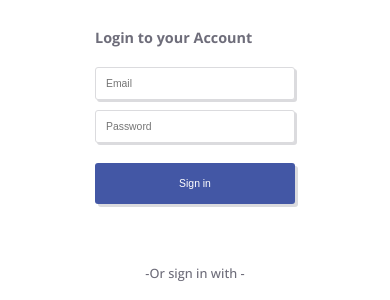
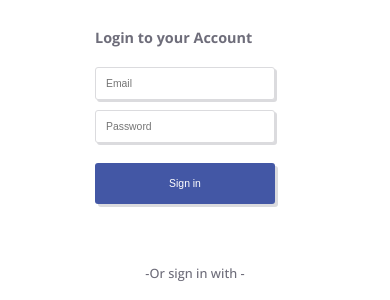
Before and after one commit to Dfunmi/Login-Signup-page, a plain HTML site: page index.html in a window 390 px wide. Shown: the part 277-577 px from the top of the page. Drawn offline with nearby package versions, Linux system fonts and the light colour scheme.

Commit message:
media size updat

```diff
--- a/style.css
+++ b/style.css
@@ -91,3 +91,8 @@ a {
   z-index: 9999;
   cursor: pointer;
 }
+@media(max-width: 600px) {
+  input, button{
+    width: 90%;
+  }
+}
```
